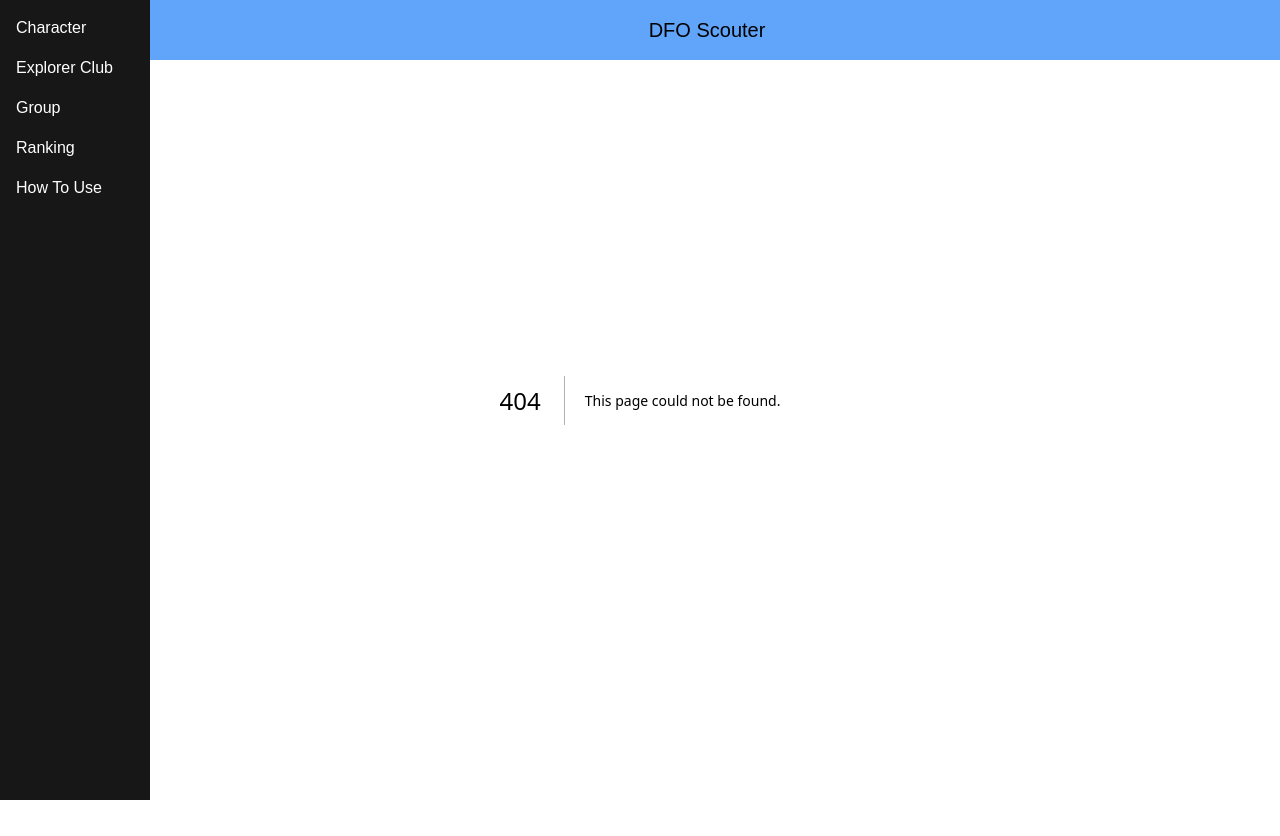
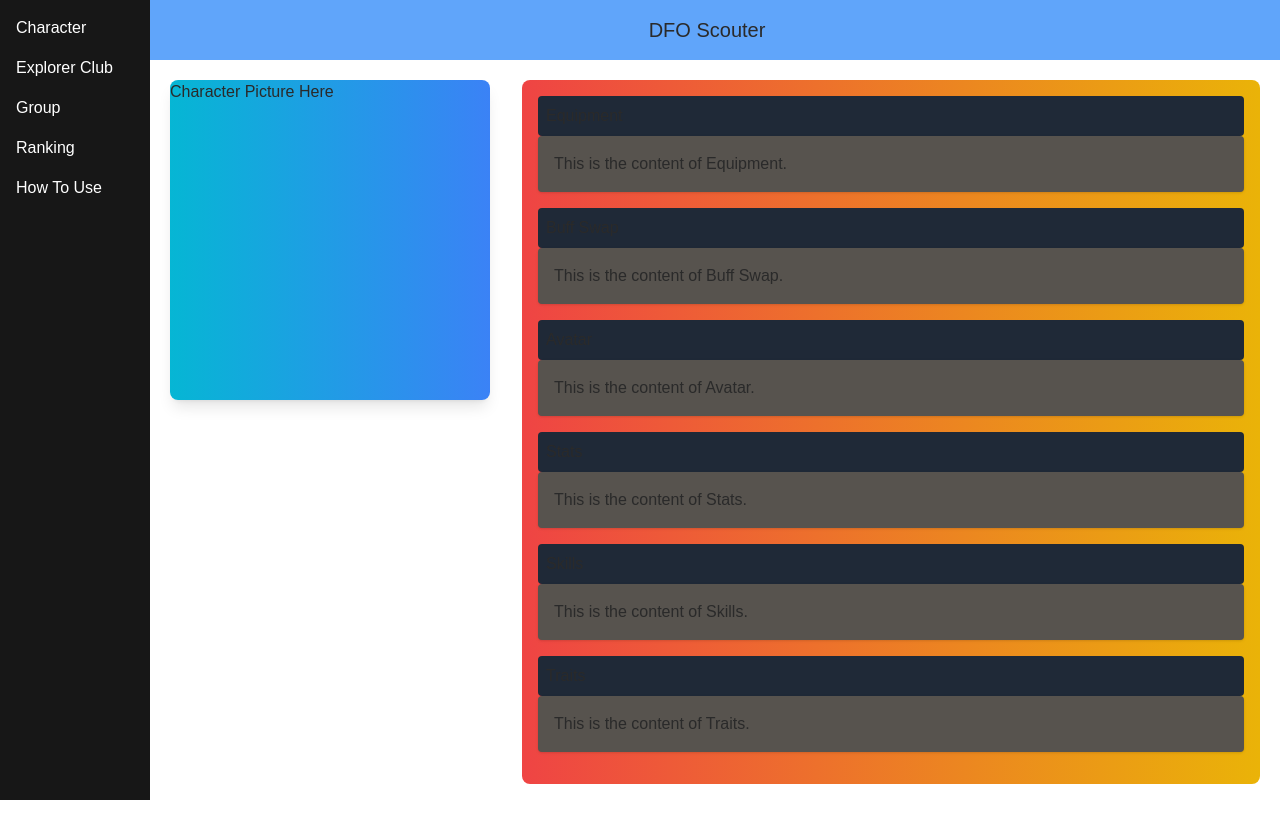
Before and after one commit to Chocopepero/DFOScouter, a Next.js app in the folder frontend/: page /c in a window 1280 px wide. Before the commit this address had no page. Before the commit the page ends 800 px from the top, so only its background shows below. Built offline with nearby package versions, Linux system fonts and the light colour scheme; no server answers.

Commit message:
Added Character page skeleton

```diff
--- /dev/null
+++ b/frontend/app/c/page.js
@@ -0,0 +1,114 @@
+'use client';
+import { useState, useEffect } from 'react';
+
+// Character Page
+export default function Char() {
+  const [isMinimizedEquipment, setIsMinimizedEquipment] = useState(false);
+  const [isMinimizedBuff, setIsMinimizedBuff] = useState(false);
+  const [isMinimizedAvatar, setIsMinimizedAvatar] = useState(false);
+  const [isMinimizedStats, setIsMinimizedStats] = useState(false);
+  const [isMinimizedSkills, setIsMinimizedSkills] = useState(false);
+  const [isMinimizedTraits, setIsMinimizedTraits] = useState(false);
+  const [data, setData] = useState(null);
+
+  const toggleMinimizeEquipment = () => setIsMinimizedEquipment(!isMinimizedEquipment);
+  const toggleMinimizeBuff = () => setIsMinimizedBuff(!isMinimizedBuff);
+  const toggleMinimizeAvatar = () => setIsMinimizedAvatar(!isMinimizedAvatar);
+  const toggleMinimizeStats = () => setIsMinimizedStats(!isMinimizedStats);
+  const toggleMinimizeSkills = () => setIsMinimizedSkills(!isMinimizedSkills);
+  const toggleMinimizeTraits = () => setIsMinimizedTraits(!isMinimizedTraits);
+
+  useEffect(() => {
+    // Fetch data from Django backend
+    fetch('/api/your-endpoint')
+      .then(response => response.json())
+      .then(data => setData(data))
+      .catch(error => console.error('Error fetching data:', error));
+  }, []);
+
+  return (
+    <div className="flex flex-col lg:flex-row m-8 main-content">
+      <div className="min-w-80 max-w-80 h-80 bg-gradient-to-r from-cyan-500 to-blue-500 shadow-lg lg:sticky lg:top-16 rounded-lg lg:mr-8 mb-8 lg:mb-0">
+        {/* Character Picture Window */}
+        <p> Character Picture Here</p>
+      </div>
+      <div className="flex-1 bg-gradient-to-r from-red-500 to-yellow-500 rounded-lg">
+        <div className="p-4">
+          <div className="mb-4">
+            <div className="cursor-pointer bg-gray-800 p-2 rounded" onClick={toggleMinimizeEquipment}>
+              Equipment
+            </div>
+            {!isMinimizedEquipment && (
+              <div className="bg-stone-600 p-4 rounded shadow">
+                <p>This is the content of Equipment.</p>
+              </div>
+            )}
+          </div>
+
+          <div className="mb-4">
+            <div className="cursor-pointer bg-gray-800 p-2 rounded" onClick={toggleMinimizeBuff}>
+              Buff Swap
+            </div>
+            {!isMinimizedBuff && (
+              <div className="bg-stone-600 p-4 rounded shadow">
+                <p>This is the content of Buff Swap.</p>
+              </div>
+            )}
+          </div>
+
+          <div className="mb-4">
+            <div className="cursor-pointer bg-gray-800 p-2 rounded" onClick={toggleMinimizeAvatar}>
+              Avatar
+            </div>
+            {!isMinimizedAvatar && (
+              <div className="bg-stone-600 p-4 rounded shadow">
+                <p>This is the content of Avatar.</p>
+              </div>
+            )}
+          </div>
+
+          <div className="mb-4">
+            <div className="cursor-pointer bg-gray-800 p-2 rounded" onClick={toggleMinimizeStats}>
+              Stats
+            </div>
+            {!isMinimizedStats && (
+              <div className="bg-stone-600 p-4 rounded shadow">
+                {/* Content of Window 2 */}
+                <p>This is the content of Stats.</p>
+              </div>
+            )}
+          </div>
+
+          <div className="mb-4">
+            <div className="cursor-pointer bg-gray-800 p-2 rounded" onClick={toggleMinimizeSkills}>
+              Skills
+            </div>
+            {!isMinimizedSkills && (
+              <div className="bg-stone-600 p-4 rounded shadow">
+                {/* Content of Window 2 */}
+                <p>This is the content of Skills.</p>
+              </div>
+            )}
+          </div>
+
+          <div className="mb-4">
+            <div className="cursor-pointer bg-gray-800 p-2 rounded" onClick={toggleMinimizeTraits}>
+              Traits
+            </div>
+            {!isMinimizedTraits && (
+              <div className="bg-stone-600 p-4 rounded shadow">
+                {/* Content of Window 2 */}
+                <p>This is the content of Traits.</p>
+              </div>
+            )}
+          </div>
+
+          <div>
+            {/* Display fetched data */}
+            {data && <pre>{JSON.stringify(data, null, 2)}</pre>}
+          </div>
+        </div>
+      </div>
+    </div>
+  );
+}
--- a/frontend/app/globals.css
+++ b/frontend/app/globals.css
@@ -22,6 +22,7 @@ body {
 
 .topbar {
   position: fixed;
+  top: 0; /* Sticky to the top */
   margin-left: 150px;
   width: calc(100% - 150px);
   height: 60px;
@@ -31,7 +32,8 @@ body {
 /* Fixed sidebar styling */
 .sidebar {
   position: fixed;
-  left: 0;
+  top: 0; /* Sticky to the top */
+  left: 0; /* Sticky to the left */
   width: 150px; /* Adjust width */
   z-index: 1000; /* The most visible layer */
 }
```
